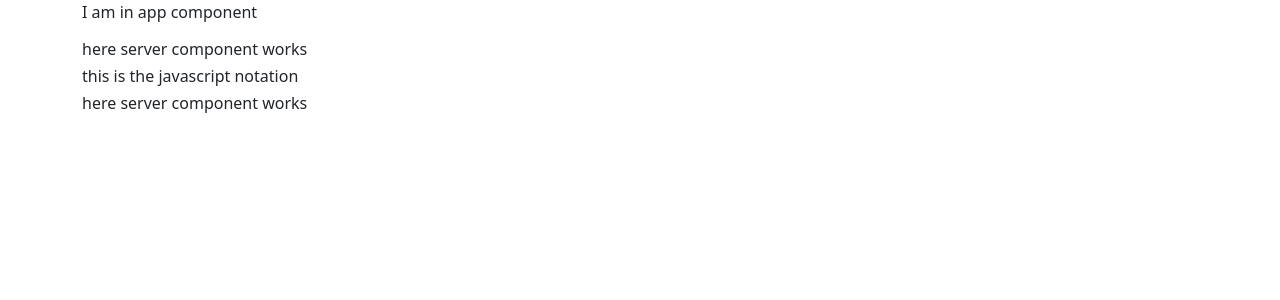
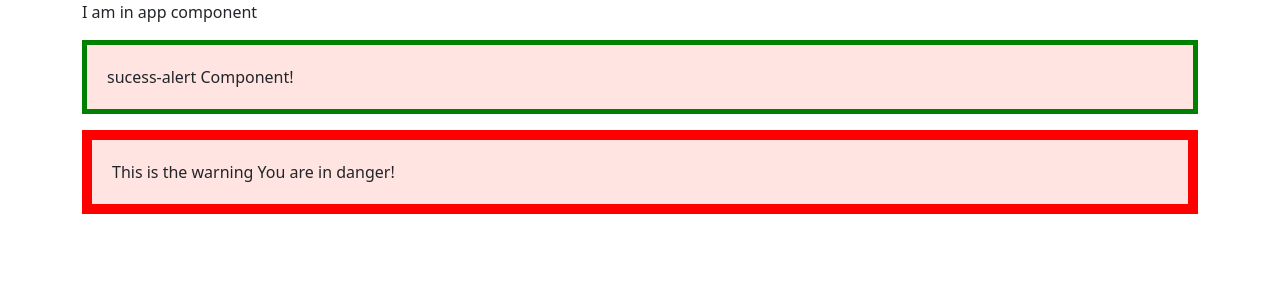
Before and after one commit to imuragesh/Angular2024Cource, an Angular app: page / in a window 1280 px wide. Shown: the top 300 px of the page. Built offline with nearby package versions, Linux system fonts and the light colour scheme.

Commit message:
how to use the selector as the class in teh html file And Creating the two component and teh showing the danger and the success  messages in the  browser. and some style

```diff
--- a/src/app/app.component.html
+++ b/src/app/app.component.html
@@ -12,7 +12,10 @@ My nmae is {{myName}} -->
         <div class="col-xs-12">
             <p>I am in app component</p>
             <!-- <app-servers></app-servers> -->
-            <div app-servers ></div>
+            <!-- <div app-servers ></div> -->
+            <!-- <div class="app-servers"></div> -->
+            <app-sucess-alert></app-sucess-alert>
+            <app-Warning-alert></app-Warning-alert>
         </div>
     </div>
 </div>
--- a/src/app/app.module.ts
+++ b/src/app/app.module.ts
@@ -5,12 +5,16 @@ import { AppComponent } from './app.component';
 import {FormsModule} from '@angular/forms'
 import { ServerComponent } from './Server/server.component';
 import { ServersComponent } from './servers/servers.component';
+import { SuccessAlertComponent } from './success-alert/success-alert.component';
+import { WarningAlertComponent } from './warningAlert/warningAlet.Component';
 
 @NgModule({
   declarations: [
     AppComponent,
     ServerComponent,
-    ServersComponent
+    ServersComponent,
+    SuccessAlertComponent,
+    WarningAlertComponent
   ],
   imports: [
     BrowserModule,
--- a/src/app/servers/servers.component.ts
+++ b/src/app/servers/servers.component.ts
@@ -1,7 +1,9 @@
 import { Component,OnInit } from '@angular/core';
 
 @Component({
-  selector: '[app-servers]',
+  // selector: 'app-servers',
+  // selector: '[app-servers]',
+  selector:'.app-servers',
   template: `<app-server></app-server>
   <h6> this is the javascript notation</h6>
   <app-server></app-server>`,
--- /dev/null
+++ b/src/app/success-alert/success-alert.component.css
@@ -0,0 +1,3 @@
+p{padding:20px;
+        background-color:mistyrose;
+        border:5px solid green;}
--- /dev/null
+++ b/src/app/success-alert/success-alert.component.html
@@ -0,0 +1 @@
+<p>sucess-alert Component!</p>
--- /dev/null
+++ b/src/app/warningAlert/warningAlet.Component.ts
@@ -0,0 +1,19 @@
+import { Component } from '@angular/core';
+
+@Component({
+    selector:'app-Warning-alert',
+    template:`
+    <p>This is the warning You are in danger!</p>
+    `,
+    styles:[`p{
+        padding:20px;
+        background-color:mistyrose;
+        border:10px solid red;
+    }`]
+
+})
+
+
+export class WarningAlertComponent{
+
+}
```
Also changed, not shown: src/app/success-alert/success-alert.component.ts (added, +10 -0 lines), 1 other file (tests, documents, lock files or other folders).
